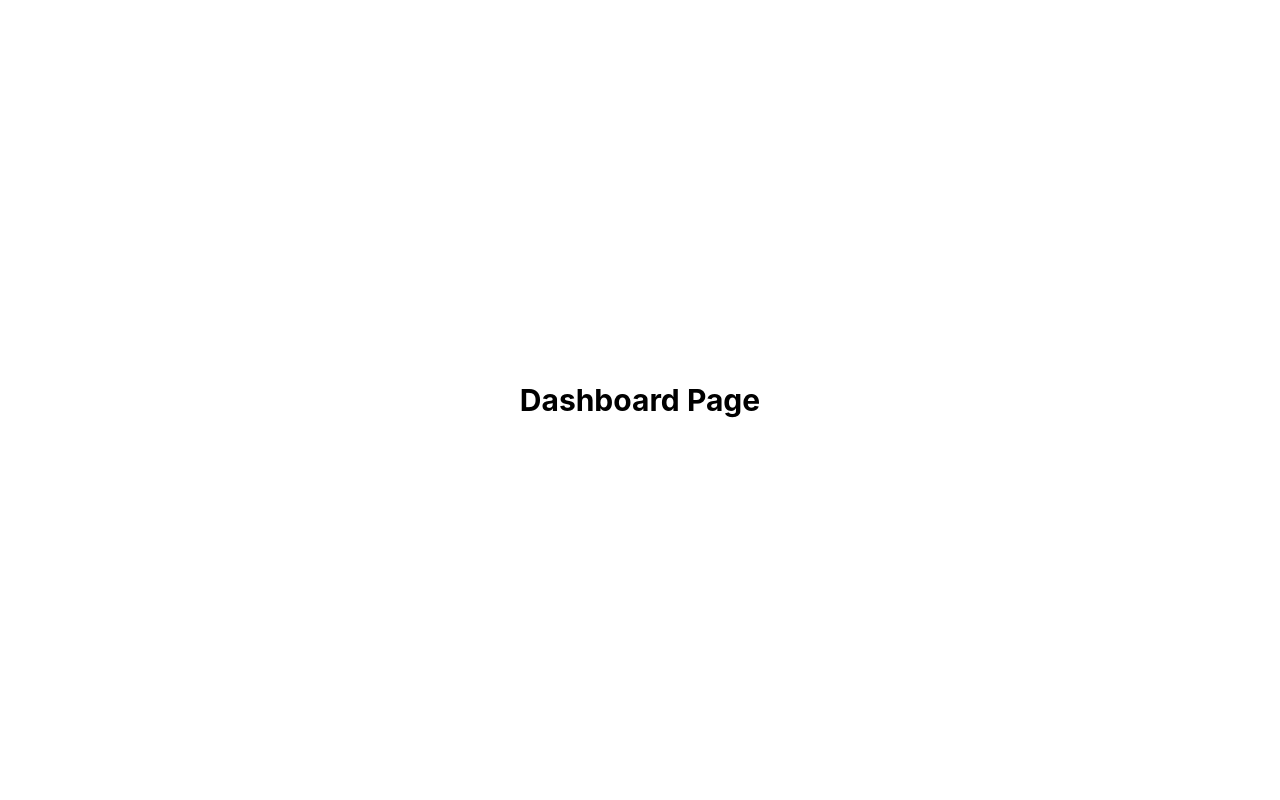
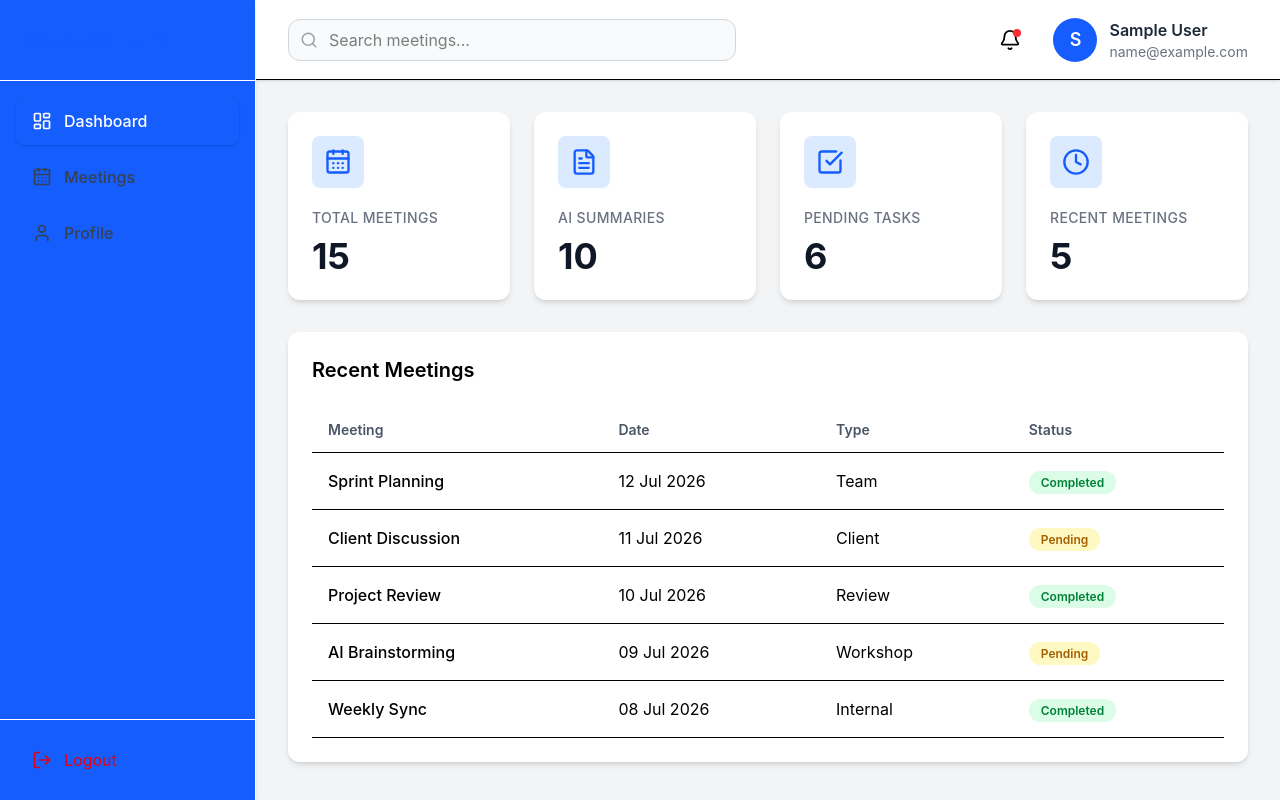
Before and after one commit to harshitsingh3604/meetmind-ai, a React (Vite) app in the folder client/: page /dashboard in a window 1280 px wide. Built offline with nearby package versions, Linux system fonts and the light colour scheme; no server answers; sample sign-in values are in the browser's storage.

Commit message:
Create dashboard layout and navigation

```diff
--- a/client/package.json
+++ b/client/package.json
@@ -12,6 +12,7 @@
   "dependencies": {
     "@tailwindcss/vite": "^4.3.2",
     "axios": "^1.18.1",
+    "lucide-react": "^1.24.0",
     "react": "^19.2.7",
     "react-dom": "^19.2.7",
     "react-router-dom": "^7.18.1",
--- /dev/null
+++ b/client/src/components/layout/Navbar.jsx
@@ -0,0 +1,59 @@
+import { Bell, Search } from "lucide-react";
+import { useAuth } from "../../context/AuthContext";
+
+const Navbar = () => {
+  const { user } = useAuth();
+
+  return (
+    <header className="sticky top-0 z-10 flex h-20 items-center justify-between border-b bg-white px-8 shadow-sm">
+
+      {/* Search Bar */}
+      <div className="relative w-full max-w-md">
+        <Search
+          size={18}
+          className="absolute left-3 top-1/2 -translate-y-1/2 text-gray-400"
+        />
+
+        <input
+          type="text"
+          placeholder="Search meetings..."
+          className="w-full rounded-xl border border-gray-300 bg-gray-50 py-2 pl-10 pr-4 transition focus:border-blue-500 focus:bg-white focus:outline-none focus:ring-2 focus:ring-blue-100"
+        />
+      </div>
+
+      {/* Right Section */}
+      <div className="flex items-center gap-6">
+
+        {/* Notification */}
+        <button className="relative rounded-full p-2 transition hover:bg-gray-100">
+          <Bell size={22} />
+
+          <span className="absolute right-2 top-2 h-2 w-2 rounded-full bg-red-500"></span>
+        </button>
+
+        {/* User */}
+        <div className="flex items-center gap-3">
+
+          <div className="flex h-11 w-11 items-center justify-center rounded-full bg-blue-600 text-lg font-semibold text-white">
+            {user?.name?.charAt(0).toUpperCase() || "U"}
+          </div>
+
+          <div className="hidden text-left md:block">
+            <p className="font-semibold text-gray-800">
+              {user?.name || "User"}
+            </p>
+
+            <p className="text-sm text-gray-500">
+              {user?.email || ""}
+            </p>
+          </div>
+
+        </div>
+
+      </div>
+
+    </header>
+  );
+};
+
+export default Navbar;
--- /dev/null
+++ b/client/src/components/layout/Sidebar.jsx
@@ -0,0 +1,83 @@
+import { NavLink, useNavigate } from "react-router-dom";
+import {
+  LayoutDashboard,
+  CalendarDays,
+  User,
+  LogOut,
+} from "lucide-react";
+
+import { useAuth } from "../../context/AuthContext";
+
+const Sidebar = () => {
+  const { logout } = useAuth();
+  const navigate = useNavigate();
+
+  const handleLogout = () => {
+    logout();
+    navigate("/");
+  };
+
+  const navLinkClass = ({ isActive }) =>
+    `flex items-center gap-3 rounded-lg px-4 py-3 font-medium transition-all duration-200 ${
+      isActive
+        ? "bg-blue-600 text-white shadow"
+        : "text-gray-700 hover:bg-gray-100 hover:text-blue-600"
+    }`;
+
+  return (
+    <aside className="fixed left-0 top-0 flex h-screen w-64 flex-col border-r bg-blue-600 text-white shadow-md hover:bg-gray-100 transition-all duration-200">
+
+      {/* Logo */}
+      <div className="border-b p-6">
+        <h1 className="text-2xl font-bold text-blue-600">
+          MeetMind AI
+        </h1>
+      </div>
+
+      {/* Navigation */}
+      <nav className="flex-1 space-y-2 p-4">
+
+        <NavLink
+          to="/dashboard"
+          className={navLinkClass}
+        >
+          <LayoutDashboard size={20} />
+          Dashboard
+        </NavLink>
+
+        <NavLink
+          to="/meetings"
+          className={navLinkClass}
+        >
+          <CalendarDays size={20} />
+          Meetings
+        </NavLink>
+
+        <NavLink
+          to="/profile"
+          className={navLinkClass}
+        >
+          <User size={20} />
+          Profile
+        </NavLink>
+
+      </nav>
+
+      {/* Logout */}
+      <div className="border-t p-4">
+
+        <button
+          onClick={handleLogout}
+          className="flex w-full items-center gap-3 rounded-lg px-4 py-3 text-red-600 transition hover:bg-red-50"
+        >
+          <LogOut size={20} />
+          Logout
+        </button>
+
+      </div>
+
+    </aside>
+  );
+};
+
+export default Sidebar;
--- /dev/null
+++ b/client/src/components/ui/DashboardCard.jsx
@@ -0,0 +1,21 @@
+const DashboardCard = ({ title, value, icon }) => {
+  return (
+    <div className="rounded-xl bg-white p-6 shadow-md transition-all duration-300 hover:-translate-y-1 hover:shadow-lg">
+      <div className="mb-5 flex items-center justify-between">
+        <div className="rounded-lg bg-blue-100 p-3 text-blue-600">
+          {icon}
+        </div>
+      </div>
+
+      <h3 className="text-sm font-medium uppercase tracking-wide text-gray-500">
+        {title}
+      </h3>
+
+      <p className="mt-2 text-4xl font-bold text-gray-900">
+        {value}
+      </p>
+    </div>
+  );
+};
+
+export default DashboardCard;
--- a/client/src/pages/Dashboard.jsx
+++ b/client/src/pages/Dashboard.jsx
@@ -1,7 +1,191 @@
+import {
+  CalendarDays,
+  FileText,
+  CheckSquare,
+  Clock,
+} from "lucide-react";
+
+import Sidebar from "../components/layout/Sidebar";
+import Navbar from "../components/layout/Navbar";
+import DashboardCard from "../components/ui/DashboardCard";
+
+const dashboardStats = {
+  totalMeetings: 15,
+  aiSummaries: 10,
+  pendingTasks: 6,
+  recentMeetings: 5,
+};
+
+
+
+const recentMeetings = [
+  {
+    id: 1,
+    title: "Sprint Planning",
+    date: "12 Jul 2026",
+    type: "Team",
+    status: "Completed",
+  },
+  {
+    id: 2,
+    title: "Client Discussion",
+    date: "11 Jul 2026",
+    type: "Client",
+    status: "Pending",
+  },
+  {
+    id: 3,
+    title: "Project Review",
+    date: "10 Jul 2026",
+    type: "Review",
+    status: "Completed",
+  },
+  {
+    id: 4,
+    title: "AI Brainstorming",
+    date: "09 Jul 2026",
+    type: "Workshop",
+    status: "Pending",
+  },
+  {
+    id: 5,
+    title: "Weekly Sync",
+    date: "08 Jul 2026",
+    type: "Internal",
+    status: "Completed",
+  },
+];
+
 const Dashboard = () => {
   return (
-    <div className="flex min-h-screen items-center justify-center">
-      <h1 className="text-3xl font-bold">Dashboard Page</h1>
+    <div className="flex min-h-screen bg-gray-100">
+
+      {/* Sidebar */}
+      <Sidebar />
+
+      {/* Main Content */}
+      <div className="ml-64 flex flex-1 flex-col">
+
+        {/* Navbar */}
+        <Navbar />
+
+        {/* Dashboard Content */}
+        <main className="flex-1 p-6 md:p-8">
+
+          {/* Dashboard Cards */}
+          <div className="grid grid-cols-1 gap-6 md:grid-cols-2 xl:grid-cols-4">
+
+            <DashboardCard
+              title="Total Meetings"
+              value={dashboardStats.totalMeetings}
+              icon={<CalendarDays size={28} />}
+            />
+
+            <DashboardCard
+              title="AI Summaries"
+              value={dashboardStats.aiSummaries}
+              icon={<FileText size={28} />}
+            />
+
+            <DashboardCard
+              title="Pending Tasks"
+              value={dashboardStats.pendingTasks}
+              icon={<CheckSquare size={28} />}
+            />
+
+            <DashboardCard
+              title="Recent Meetings"
+              value={dashboardStats.recentMeetings}
+              icon={<Clock size={28} />}
+            />
+
+          </div>
+
+          {/* Recent Meetings */}
+          <div className="mt-8 rounded-xl bg-white p-6 shadow-md">
+
+            <h2 className="mb-6 text-xl font-semibold">
+              Recent Meetings
+            </h2>
+
+            <div className="overflow-x-auto">
+
+              <table className="min-w-full">
+
+                <thead>
+
+                  <tr className="border-b transition hover:bg-gray-50">
+
+                    <th className="px-4 py-3 text-left text-sm font-semibold text-gray-600">
+                      Meeting
+                    </th>
+
+                    <th className="px-4 py-3 text-left text-sm font-semibold text-gray-600">
+                      Date
+                    </th>
+
+                    <th className="px-4 py-3 text-left text-sm font-semibold text-gray-600">
+                      Type
+                    </th>
+
+                    <th className="px-4 py-3 text-left text-sm font-semibold text-gray-600">
+                      Status
+                    </th>
+
+                  </tr>
+
+                </thead>
+
+                <tbody>
+
+                  {recentMeetings.map((meeting) => (
+
+                    <tr
+                      key={meeting.id}
+                      className="border-b transition hover:bg-gray-50"
+                    >
+
+                      <td className="px-4 py-4 font-medium">
+                        {meeting.title}
+                      </td>
+
+                      <td className="px-4 py-4">
+                        {meeting.date}
+                      </td>
+
+                      <td className="px-4 py-4">
+                        {meeting.type}
+                      </td>
+
+                      <td className="px-4 py-4">
+
+                        <span
+                          className={`rounded-full px-3 py-1 text-xs font-semibold ${meeting.status === "Completed"
+                            ? "bg-green-100 text-green-700"
+                            : "bg-yellow-100 text-yellow-700"
+                            }`}
+                        >
+                          {meeting.status}
+                        </span>
+
+                      </td>
+
+                    </tr>
+
+                  ))}
+
+                </tbody>
+
+              </table>
+
+            </div>
+
+          </div>
+
+        </main>
+
+      </div>
+
     </div>
   );
 };
```
Also changed, not shown: 3 other files (tests, documents, lock files or other folders).
